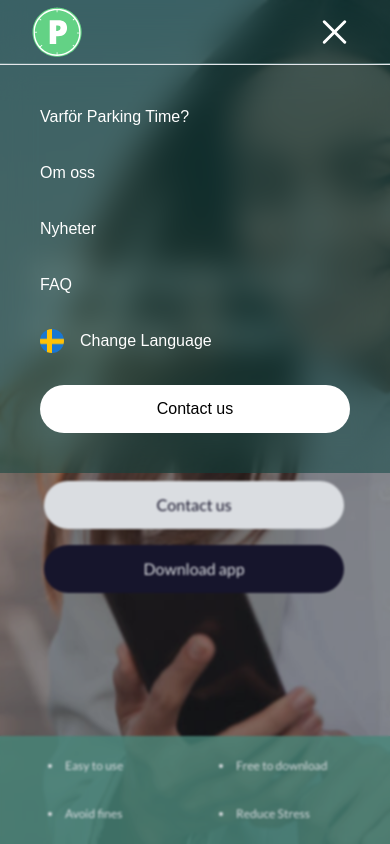
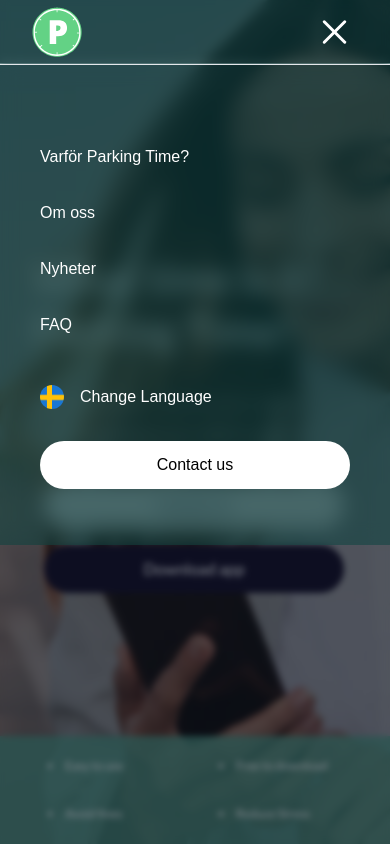
Before and after one commit to Legendarius-K/parking_time, a Next.js app: page / in a window 390 px wide. Both pictures are taken after a click on the element 334 px from the left and 32 px from the top of the page. Shown: the top 844 px of the page. Built offline with nearby package versions, Linux system fonts and the light colour scheme.

Commit message:
narrower, opaque and blur on mobile menu

```diff
--- a/src/components/HamburgerMenu/index.tsx
+++ b/src/components/HamburgerMenu/index.tsx
@@ -46,7 +46,7 @@ const HamburgerMenu = ({ openBurger, closeBurger }: HamburgerMenuProps) => {
 
     return (
         <>
-            <div className={`fixed ${burgerOpen ? 'top-[62.9px]' : '-top-full'} border-t-[2px] border-grey font-nunito transition-all ease-in-out duration-700 p-6 flex flex-col left-0 bg-pt-primary/50 backdrop-blur-lg w-full z-20 md:hidden`}>
+            <div className={`fixed ${burgerOpen ? 'top-[62.9px]' : '-top-full'} border-t-[2px] border-grey font-nunito transition-all ease-in-out duration-700 p-6 pt-16 pb-10 flex flex-col left-0 bg-pt-primary/50 backdrop-blur-[10px] webkit-blur-10 w-full z-20 md:hidden`}>
 
                 <motion.div className="m-4"
 
@@ -120,7 +120,7 @@ const HamburgerMenu = ({ openBurger, closeBurger }: HamburgerMenuProps) => {
                     <Link onClick={updateCloseBurger} href={'/'} className="text-white  font-light relative ">FAQ</Link>
                 </motion.div>
 
-                <div className="flex">
+                <div className="flex mt-4">
                     <div className="m-4 w-6 cursor-pointer">
                         <Image className="rounded-full" src={sweflag} alt="Swedish flag" />
                     </div>
--- a/src/components/Header/index.tsx
+++ b/src/components/Header/index.tsx
@@ -38,7 +38,7 @@ const Header = () => {
 
     return (
         <>
-            <header className=" md:h-20 h-16 bg-pt-primary/50 md:bg-pt-primary flex items-center justify-between px-8 lg:px-20 fixed top-0 left-0 w-full md:relative z-40 backdrop-blur-lg">
+            <header className=" md:h-20 h-16 bg-pt-primary/50 md:bg-pt-primary flex items-center justify-between px-8 lg:px-20 fixed top-0 left-0 w-full md:relative z-40 backdrop-blur-[5px] webkit-blur-5">
                 <div className="w-16">
                     <Link href="/">
                         <Image src={ptLogo} alt="image" />
@@ -52,7 +52,7 @@ const Header = () => {
                 </div>
             </header>
             <HamburgerMenu openBurger={burgerOpen} closeBurger={closeBurger} />
-            <div onClick={handleClick} className={`${burgerOpen ? 'opacity-100' : 'opacity-0'} fixed bg-slate-600/20 backdrop-blur-[1px] transition-all duration-400 OVERLAY z-10 top-0 left-0 w-full h-full`}></div>
+            <div onClick={handleClick} className={`${burgerOpen ? 'opacity-100' : 'opacity-0'} fixed bg-gray-900/50 backdrop-blur-[3px] webkit-blur-3 transition-all duration-400 OVERLAY z-10 top-0 left-0 w-full h-full`}></div>
         </>
     );
 };
--- a/tailwind.config.ts
+++ b/tailwind.config.ts
@@ -1,4 +1,8 @@
 import type { Config } from "tailwindcss";
+
+interface blurProps {
+  addUtilities: any
+}
 
 const config: Config = {
   content: [
@@ -51,7 +55,21 @@ const config: Config = {
       },
     },
   },
-  plugins: [],
+  plugins: [
+    function ({ addUtilities }:blurProps) {
+      addUtilities({
+        '.webkit-blur-5': {
+          '-webkit-backdrop-filter': 'blur(5px)',
+        },
+        '.webkit-blur-3': {
+          '-webkit-backdrop-filter': 'blur(3px)',
+        },
+        '.webkit-blur-10': {
+          '-webkit-backdrop-filter': 'blur(10px)',
+        },
+      });
+    },
+  ],
 };
 
 export default config;
```
